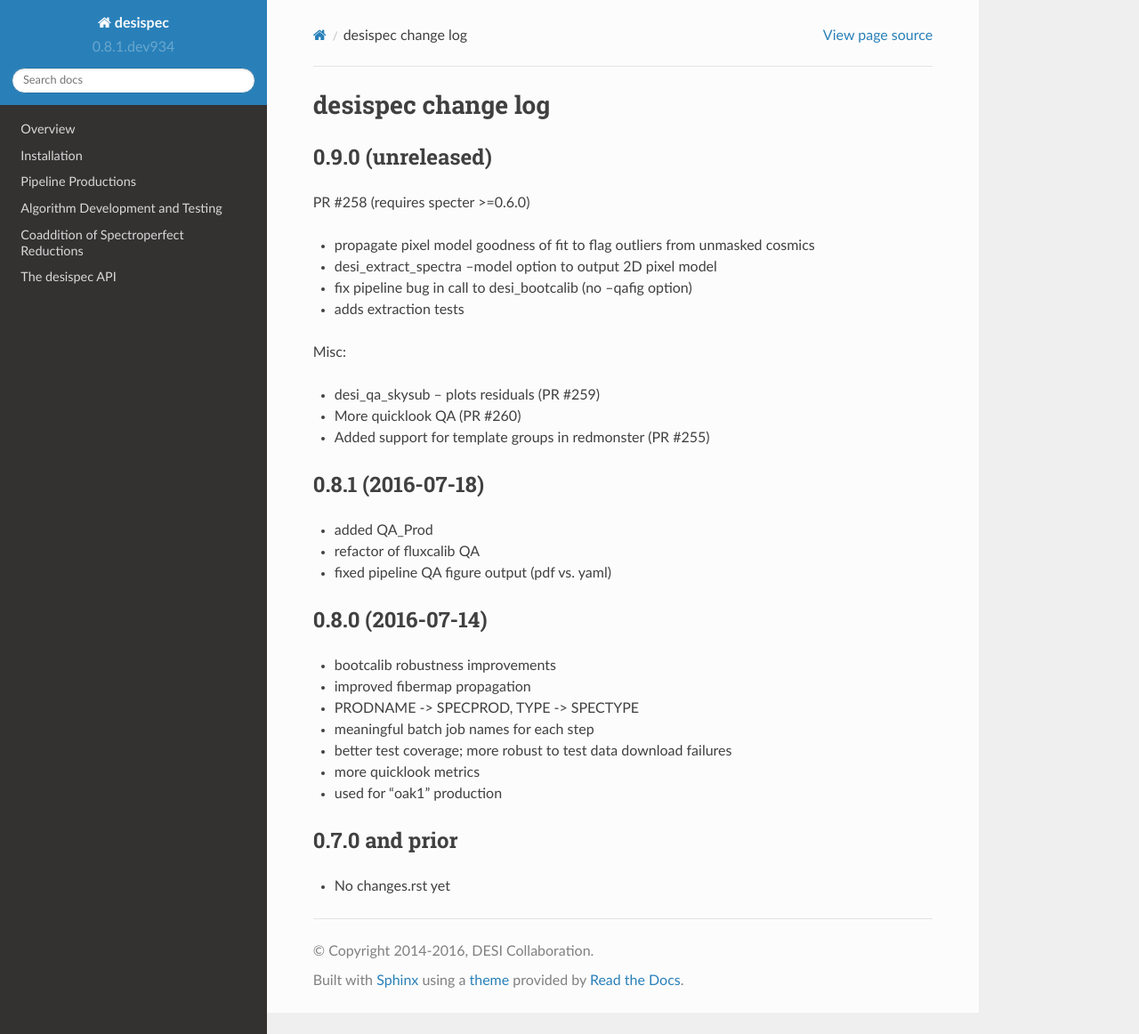
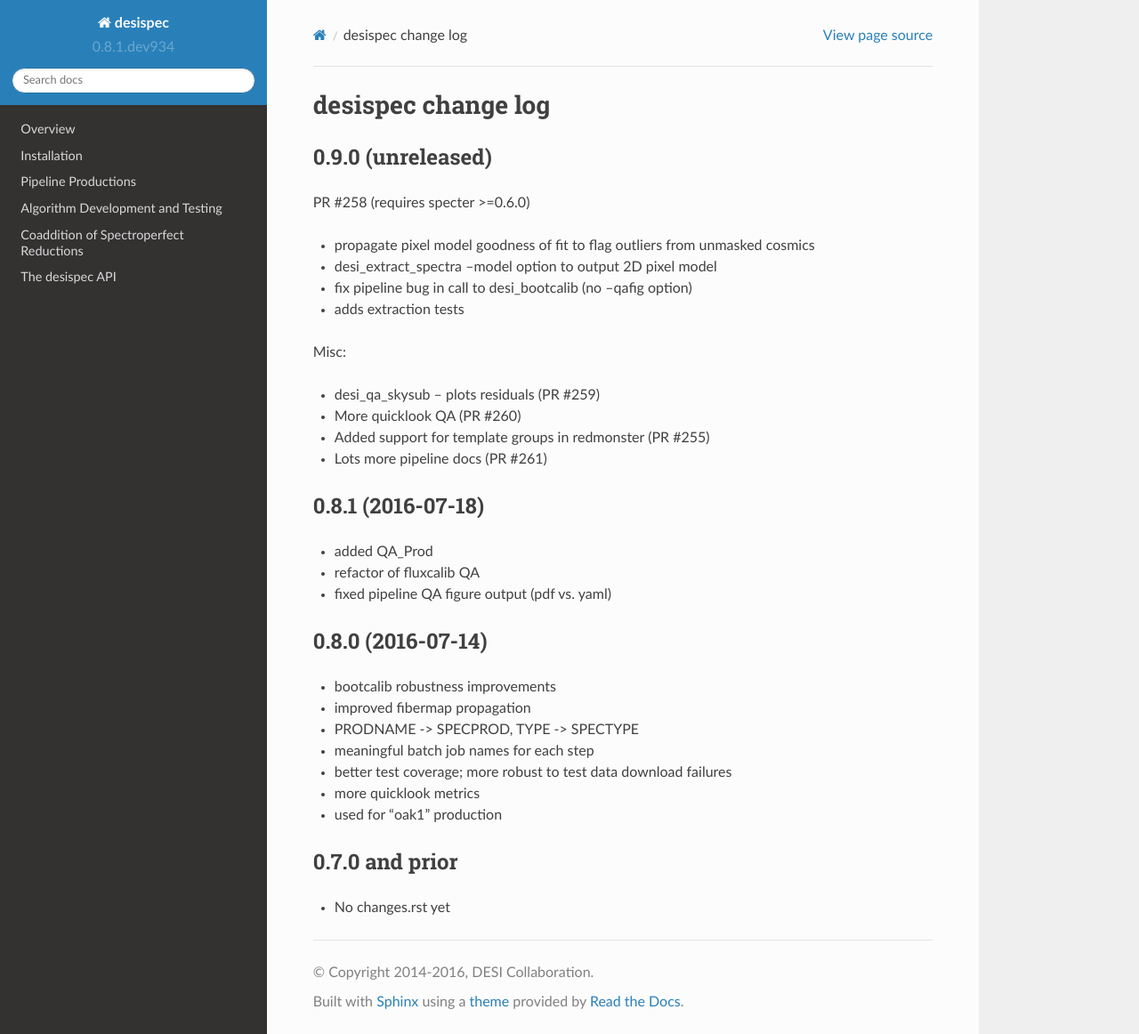
Before and after one commit to desihub/desispec, a Sphinx documentation site: the page built from doc/changes.rst, in a window 1280 px wide and 1162 px high. Shown: the whole window at 89% size. Built offline with Sphinx 7.4.7 and the Read the Docs theme 2.0.0, drawn with Linux system fonts in a browser that asks for light colours.

Commit message:
update doc/changes.rst

```diff
--- a/doc/changes.rst
+++ b/doc/changes.rst
@@ -17,6 +17,7 @@ Misc:
 * desi_qa_skysub -- plots residuals (PR #259)
 * More quicklook QA (PR #260)
 * Added support for template groups in redmonster (PR #255)
+* Lots more pipeline docs (PR #261)
 
 0.8.1 (2016-07-18)
 ------------------
```
